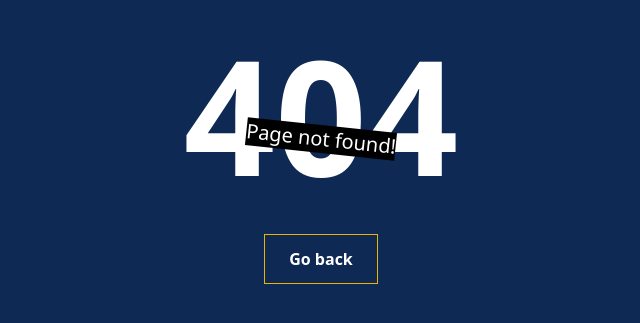
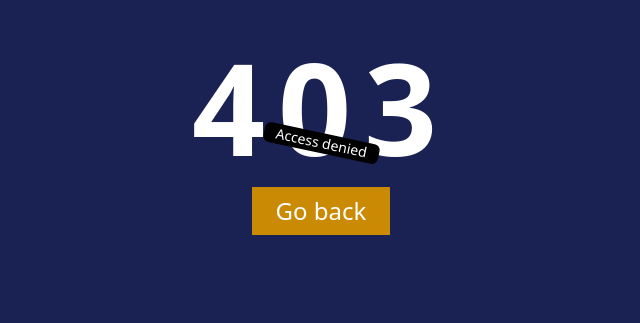
Before and after one commit to 0xmohitsen/lms-frontend, a React (Vite) app: page /denied in a window 1280 px wide. Before the commit this address had no page. Shown: the part 261-584 px from the top of the page, without its empty margins (319-959 px from the left). Built offline with nearby package versions, Linux system fonts and the light colour scheme.

Commit message:
Added denied page

```diff
--- a/src/App.jsx
+++ b/src/App.jsx
@@ -7,6 +7,7 @@ import NotFound from './pages/NotFound';
 import Signup from './pages/Signup';
 import Signin from './pages/Signin';
 import Contact from './pages/Contact';
+import Denied from './pages/Denied';
 
 function App() {
 
@@ -17,6 +18,7 @@ function App() {
       <Route path='/register' element={<Signup/>} />
       <Route path='/login' element={<Signin/>} />
       <Route path='/contacts' element={<Contact/>} />
+      <Route path='/denied' element={<Denied/>} />
       <Route path='*' element={<NotFound/>} />
     </Routes>
   )
--- /dev/null
+++ b/src/pages/Denied.jsx
@@ -0,0 +1,20 @@
+import { useNavigate } from "react-router-dom";
+
+function Denied(){
+
+    const navigate = useNavigate();
+
+        return (
+            <main className="h-screen flex flex-col items-center justify-center text-white bg-[#1A2253]">
+                <h1 className="text-9xl font-semibold tracking-widest">403</h1>
+                <div className="bg-black px-3 rounded-md text-sm rotate-12 absolute mt-2">
+                    Access denied
+                </div>
+                <button onClick={() => navigate(-1)} className="mt-4 text-2xl bg-yellow-600 px-6 py-2">
+                    Go back
+                    </button>
+            </main>
+        )
+}
+
+export default Denied;
```
